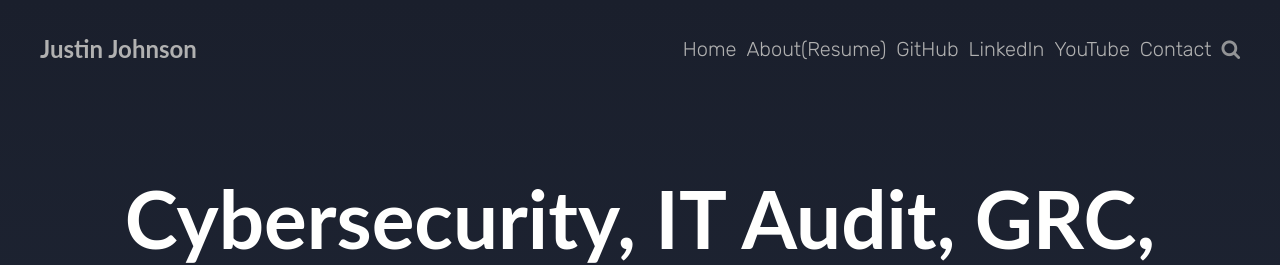
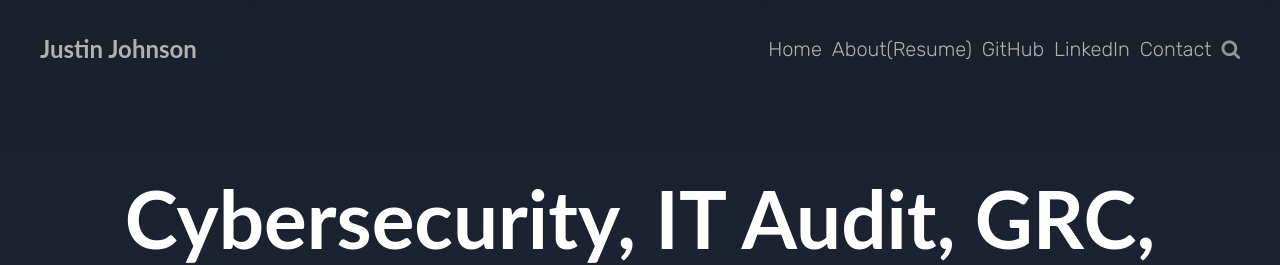
Before and after one commit to justin-m-johnson/justin-m-johnson.github.io, a Jekyll site: the page built from index.html, in a window 1280 px wide. Shown: the top 265 px of the page. Built offline with Jekyll 4.4.1, drawn with Linux system fonts in a browser that asks for light colours; the list of posts is cut into pages by our own code.

Commit message:
updating header

```diff
--- a/_includes/header.html
+++ b/_includes/header.html
@@ -5,7 +5,7 @@
     <li><a href="{{- '/about'  | relative_url -}}">About(Resume)</a></li>
     <li><a href="https://www.github.com/justin-m-johnson">GitHub</a></li>
     <li><a href="https://www.linkedin.com/in/imjustinjohnson/">LinkedIn</a></li>
-    <li><a href="https://www.youtube.com/@initcyber">YouTube</a></li>
+    <!-- <li><a href="https://www.youtube.com/@initcyber">YouTube</a></li> -->
     <li><a href="mailto:mail@justinmjohnson.com">Contact</a></li>
     <li><a href="{{- '/search'  | relative_url -}}"><div class="icon-search"></div></a></li>
   </ul>
```
Also changed, not shown: favicon.png (deleted), screenshot.jpg (deleted).
